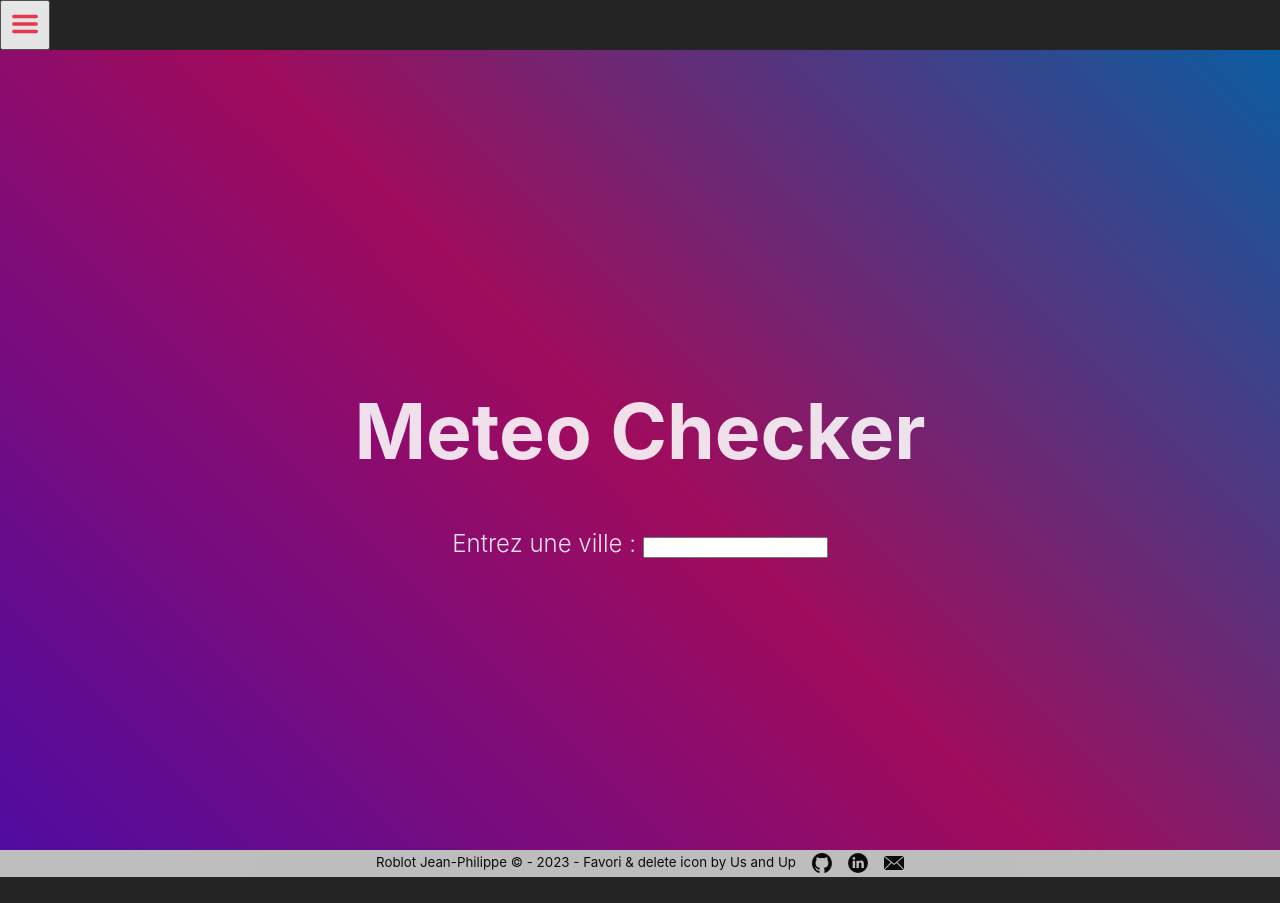
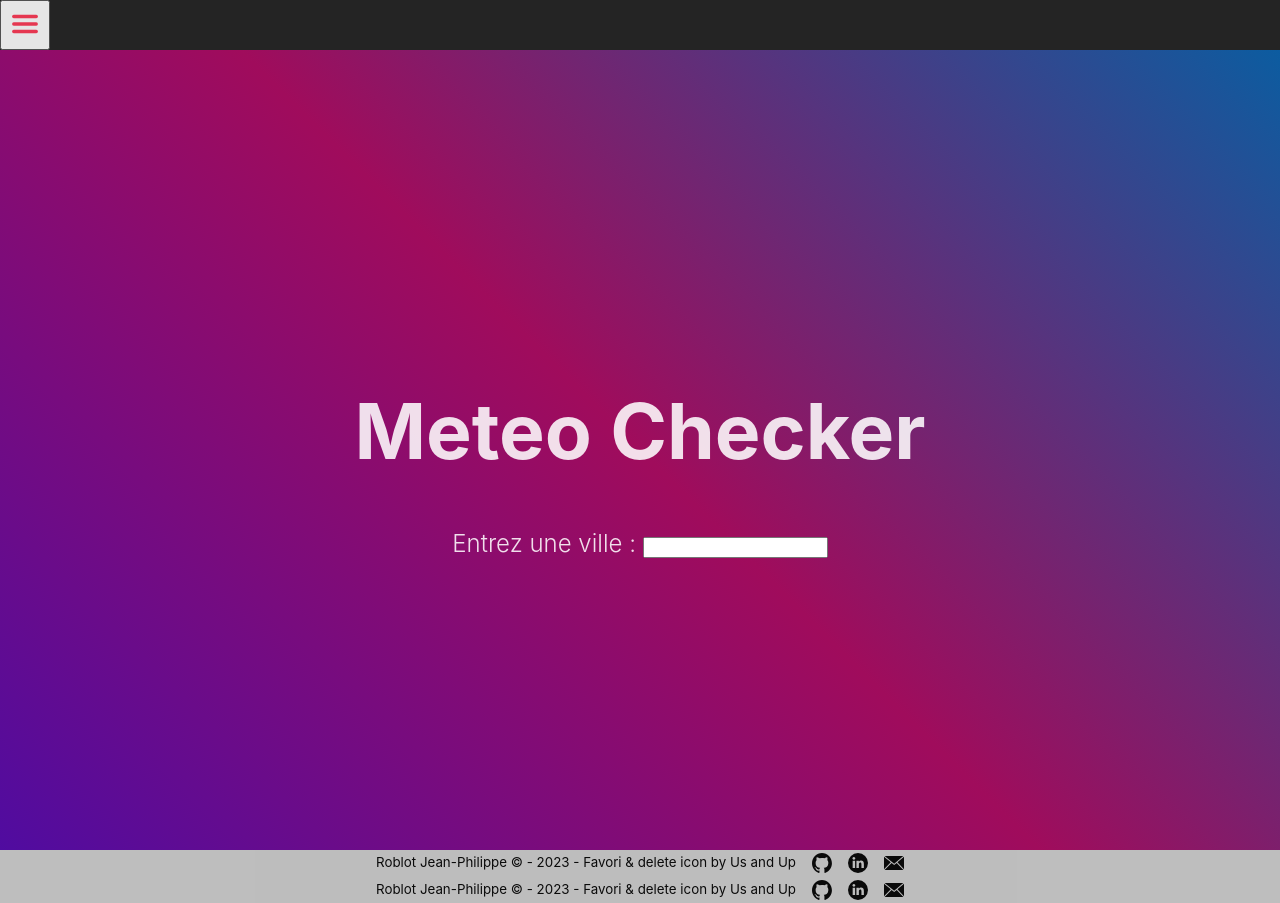
Before and after one commit to Beldaras/meteo-checker, a React (Vite) app: page / in a window 1280 px wide. Before the commit the page ends 877 px from the top, so only its background shows below. Built offline with nearby package versions, Linux system fonts and the light colour scheme; no server answers.

Commit message:
update footer, add in app

```diff
--- a/src/App.jsx
+++ b/src/App.jsx
@@ -5,6 +5,7 @@ import Login from "./pages/Login";
 import SignUp from "./pages/SignUp";
 import Header from "./components/Header";
 import Favorites from "./pages/Favorites";
+import Footer from "./components/Footer";
 
 function App() {
   return (
@@ -16,6 +17,7 @@ function App() {
         <Route path="/signup" element={<SignUp />} />
         <Route path="/favorites" element={<Favorites />} />
       </Routes>
+      <Footer />
     </BrowserRouter>
   );
 }
--- a/src/pages/Favorites.jsx
+++ b/src/pages/Favorites.jsx
@@ -104,7 +104,6 @@ function Favorites() {
             </div>
           );
         })}
-        <Footer />
     </div>
   );
 }
```
